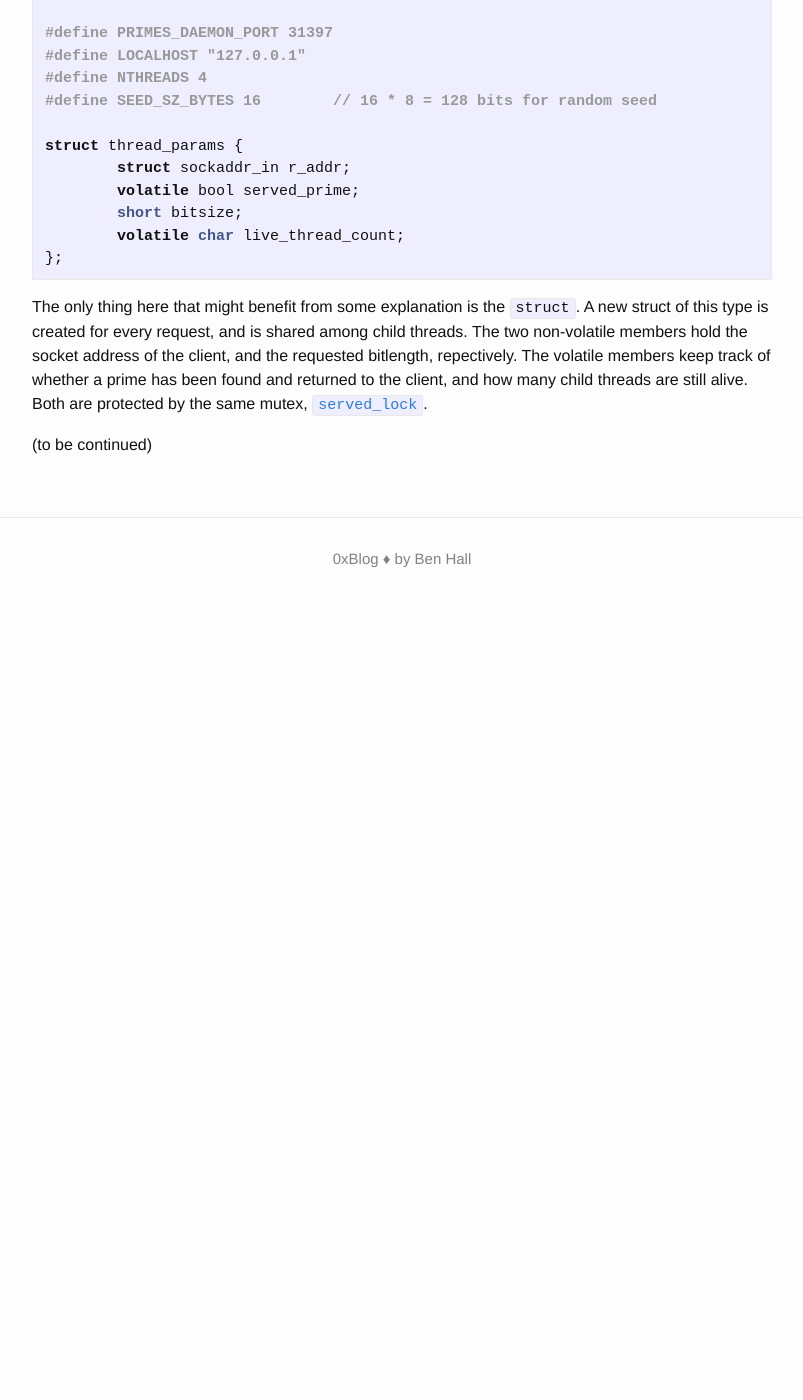
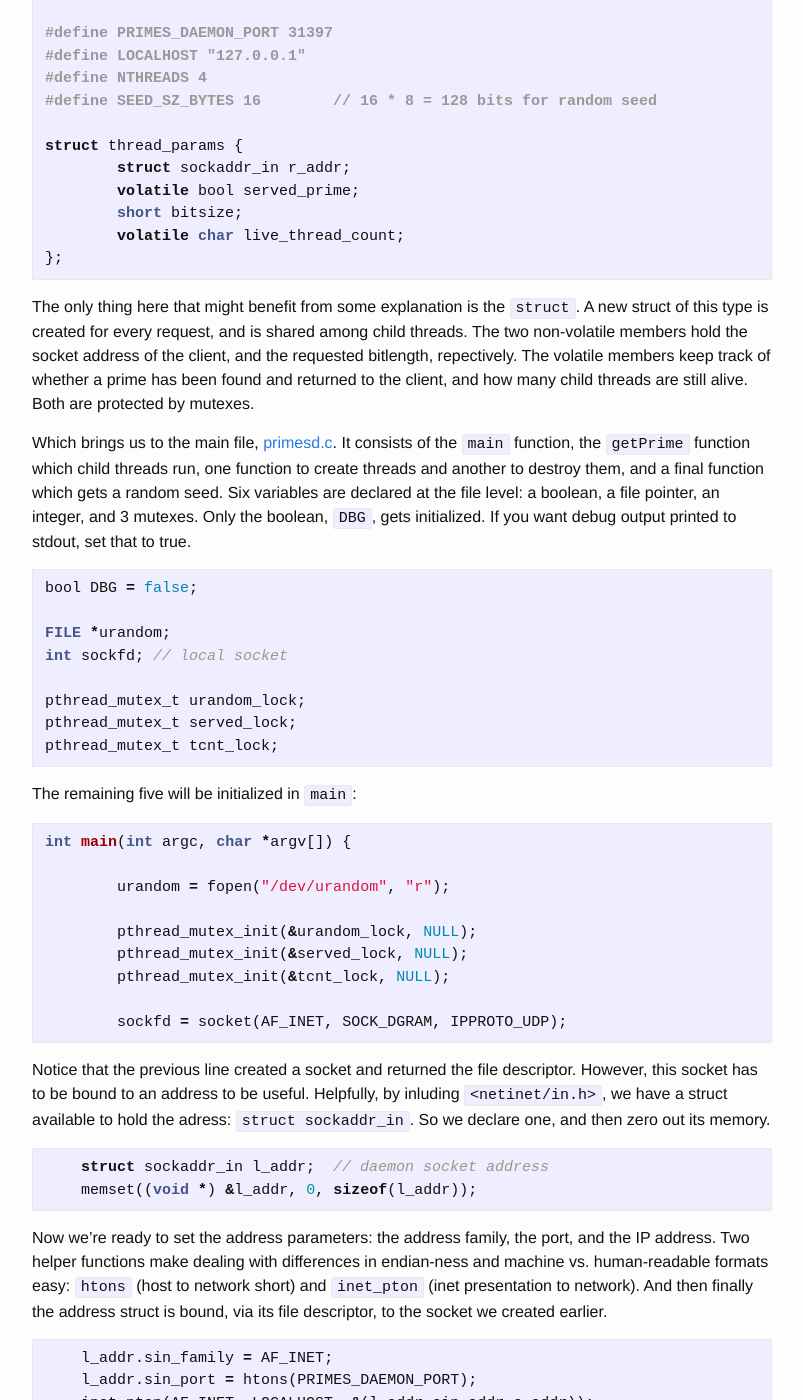
Before and after one commit to greenteadigital/greenteadigital.github.io, a Jekyll site: the page built from _posts/2017-12-11-encryption-diffie-hellman-prime-numbers.markdown, in a window 1280 px wide and 1400 px high, scrolled down 2026 px. Shown: the whole window, without its empty margins (238-1041 px from the left). Built offline with Jekyll 4.4.1, drawn with Linux system fonts in a browser that asks for light colours; before the commit the page ends 2656 px from its top, so only the background shows below that; some of the changed text lies outside the part shown.

Commit message:
Almost done with main method..

`````diff
--- a/_posts/2017-12-11-encryption-diffie-hellman-prime-numbers.markdown
+++ b/_posts/2017-12-11-encryption-diffie-hellman-prime-numbers.markdown
@@ -57,6 +57,53 @@ struct thread_params {
 	volatile char live_thread_count;
 };
 ````
-The only thing here that might benefit from some explanation is the `struct`. A new struct of this type is created for every request, and is shared among child threads. The two non-volatile members hold the socket address of the client, and the requested bitlength, repectively. The volatile members keep track of whether a prime has been found and returned to the client, and how many child threads are still alive. Both are protected by the same mutex, [`served_lock`](https://github.com/greenteadigital/C-primes/blob/565dfd5397d2c774243b779d29f86ec8d9321220/primes/primesd.c#L22).
+The only thing here that might benefit from some explanation is the `struct`. A new struct of this type is created for every request, and is shared among child threads. The two non-volatile members hold the socket address of the client, and the requested bitlength, repectively. The volatile members keep track of whether a prime has been found and returned to the client, and how many child threads are still alive. Both are protected by mutexes.
+
+Which brings us to the main file, [primesd.c](https://github.com/greenteadigital/C-primes/blob/master/primes/primesd.c). It consists of the `main` function, the `getPrime` function which child threads run, one function to create threads and another to destroy them, and a final function which gets a random seed. Six variables are declared at the file level: a boolean, a file pointer, an integer, and 3 mutexes. Only the boolean, `DBG`, gets initialized. If you want debug output printed to stdout, set that to true.
+````c
+bool DBG = false;
+
+FILE *urandom;
+int sockfd; // local socket
+
+pthread_mutex_t urandom_lock;
+pthread_mutex_t served_lock;
+pthread_mutex_t tcnt_lock;
+````
+The remaining five will be initialized in `main`:
+````c
+int main(int argc, char *argv[]) {
+
+	urandom = fopen("/dev/urandom", "r");
+
+	pthread_mutex_init(&urandom_lock, NULL);
+	pthread_mutex_init(&served_lock, NULL);
+	pthread_mutex_init(&tcnt_lock, NULL);
+
+	sockfd = socket(AF_INET, SOCK_DGRAM, IPPROTO_UDP);
+````
+Notice that the previous line created a socket and returned the file descriptor. However, this socket has to be bound to an address to be useful. Helpfully, by inluding `<netinet/in.h>`, we have a struct available to hold the adress: `struct sockaddr_in`. So we declare one, and then zero out its memory.
+````c
+    struct sockaddr_in l_addr;	// daemon socket address
+    memset((void *) &l_addr, 0, sizeof(l_addr));
+````
+Now we're ready to set the address parameters: the address family, the port, and the IP address. Two helper functions make dealing with differences in endian-ness and machine vs. human-readable formats easy: `htons` (host to network short) and `inet_pton` (inet presentation to network). And then finally the address struct is bound, via its file descriptor, to the socket we created earlier.
+````c
+    l_addr.sin_family = AF_INET;
+    l_addr.sin_port = htons(PRIMES_DAEMON_PORT);
+    inet_pton(AF_INET, LOCALHOST, &(l_addr.sin_addr.s_addr));
+
+    bind(sockfd, (struct sockaddr*) &l_addr, sizeof(l_addr));
+````
+So now we have a UDP socket bound to an address. If you're used to using TCP sockets, this is a little different. We don't have to listen for and accept connections, we just `recvfrom()`. But before we can do that, there's a bit more setup to do. We need a buffer to hold the bitlength the client requests, and another zeroed-out `struct sockaddr_in` to hold the client's address info. Like so:
+````c
+	char buffsz = 4;
+	char client_req_bitlen[buffsz];
+
+	struct sockaddr_in r_addr;	// remote client address
+	socklen_t remotesz = sizeof(r_addr);
+	memset((void *) &r_addr, 0, sizeof(r_addr));
+````
+Before the main thread enters its infinite `recvfrom()` loop, we'll declare two more variables: a `struct thread_params` which...
 
 (to be continued)
`````
